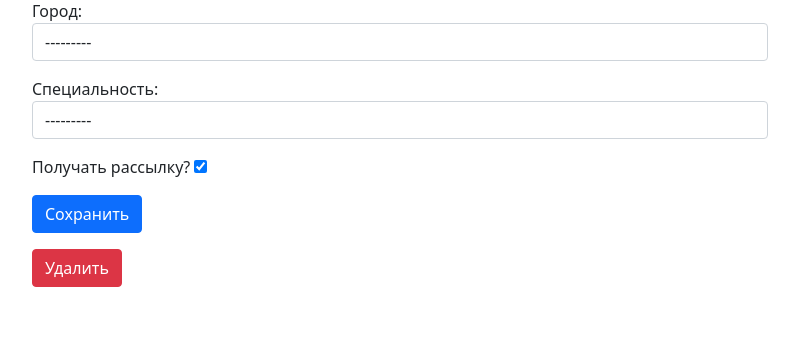
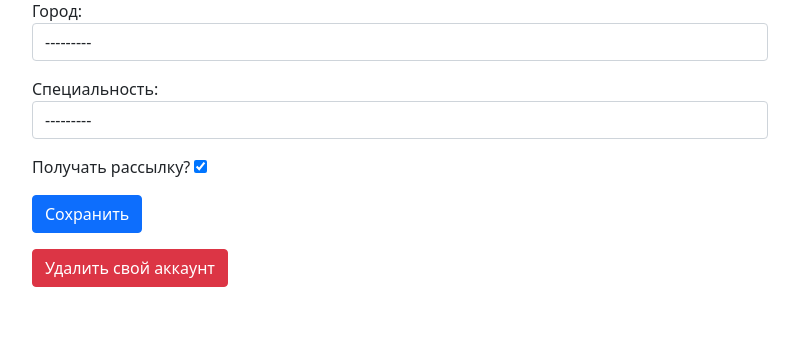
Before and after one commit to JackCX777/job_scrap, a Django app: page /accounts/user_preference/ in a window 1280 px wide. Shown: the part 102-451 px from the top of the page, without its empty margins (240-1039 px from the left). Run offline with Django 3.2, Linux system fonts and the light colour scheme; the visitor is signed in with stand-in values (Sample User, id 1); data comes from the database, SQL or seed files in the repository.

Commit message:
Users self del update.

```diff
--- a/accounts/templates/accounts/user_preference.html
+++ b/accounts/templates/accounts/user_preference.html
@@ -17,7 +17,7 @@
          <button type="submit" class="btn btn-primary">Сохранить</button>
        </form>
         <form method="POST" action="{% url 'accounts:delete' %}">{% csrf_token %}
-         <button type="submit" class="btn btn-danger my-3">Удалить</button>
+         <button type="submit" class="btn btn-danger my-3">Удалить свой аккаунт</button>
        </form>
     </div>
 </div>
```
